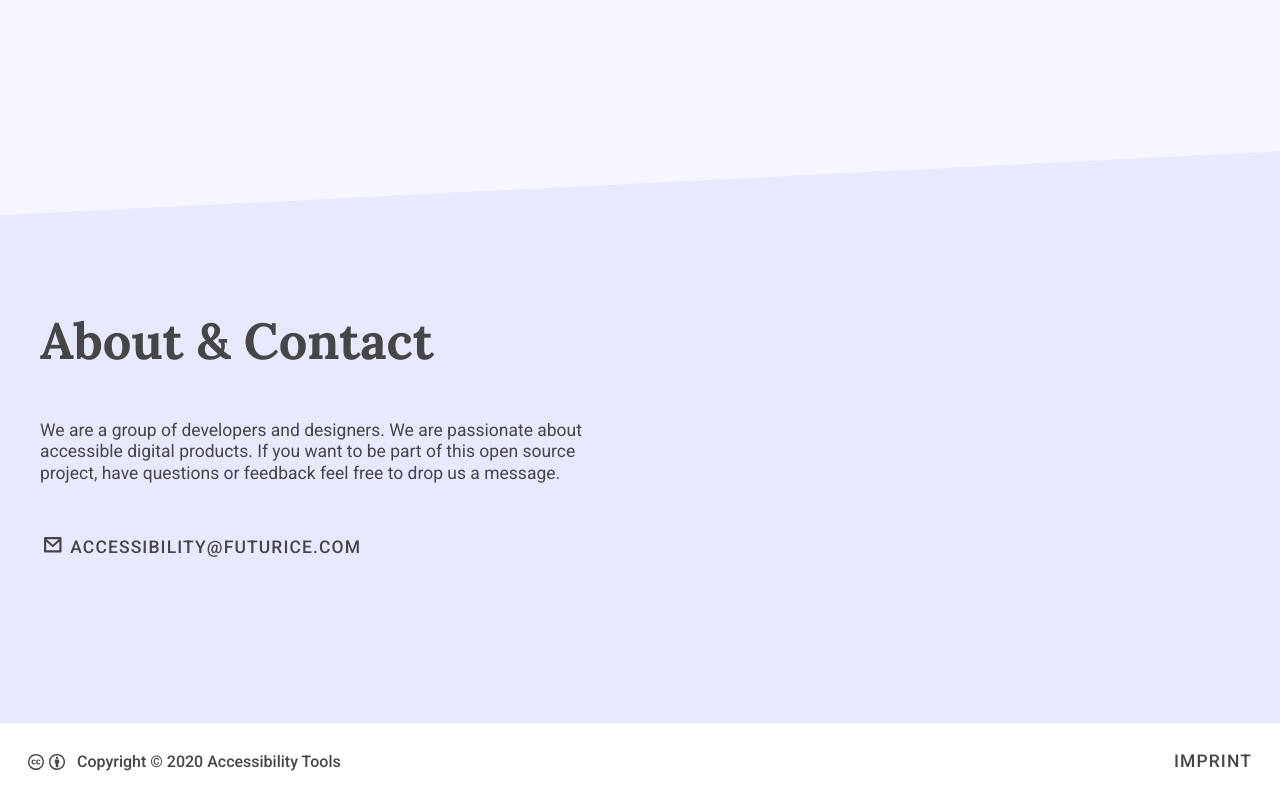
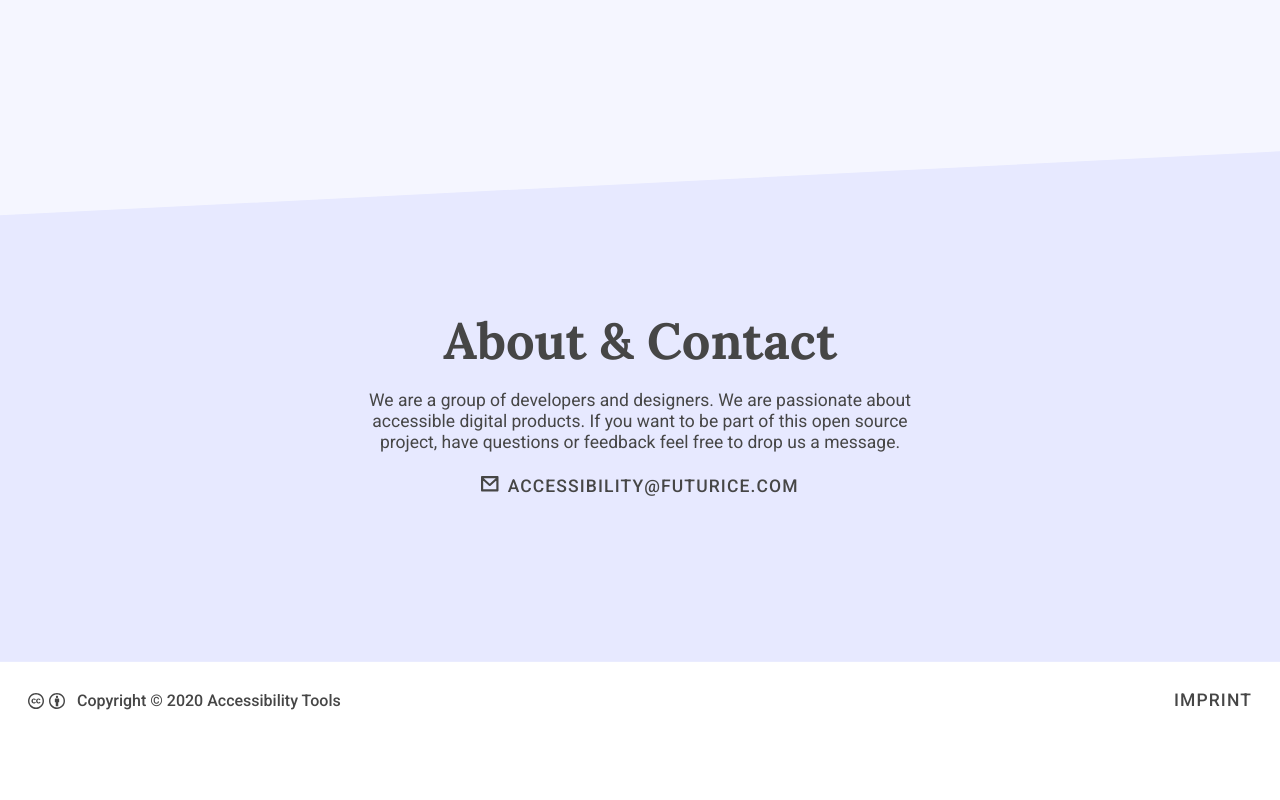
Before and after one commit to accessibility-tools/website, a Next.js app in the folder packages/client/: page / in a window 1280 px wide. Shown: the part 3204-4004 px from the top of the page. After the commit the page ends 3943 px from the top, so only its background shows below. Built offline with nearby package versions, Linux system fonts and the light colour scheme.

Commit message:
Fix(Landing Page): center the about & contact section
The about & contact section is centered again. This was broken or
reverted at some point.

```diff
--- a/packages/client/src/pages/index.tsx
+++ b/packages/client/src/pages/index.tsx
@@ -177,7 +177,8 @@ const LandingPage: React.FC = () => {
         </Section>
 
         <Section id="about">
-          <Stack space="medium" center>
+          <Stack space="medium">
+            <Center>
               <h1>About & Contact</h1>
               <Subtext>
                 We are a group of developers and designers. We are passionate
@@ -191,6 +192,7 @@ const LandingPage: React.FC = () => {
                 icon="mailto"
                 isSecondary={true}
               />
+            </Center>
           </Stack>
         </Section>
       </PageContainer>
```
Lines whose indentation alone changed are shown as unchanged.
